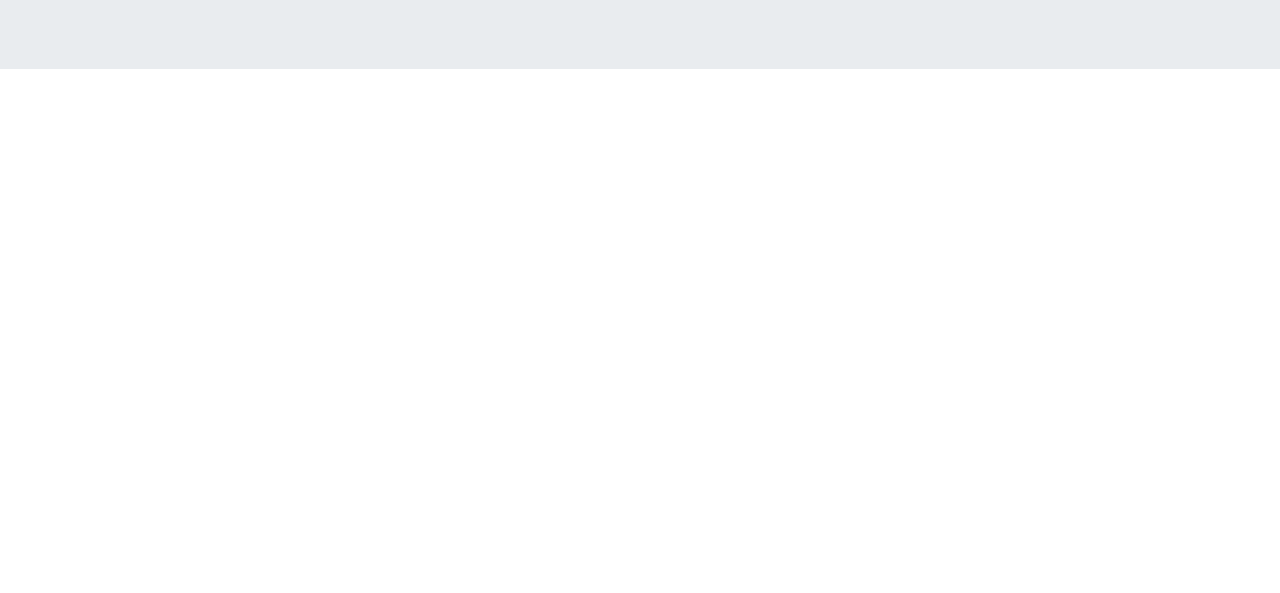
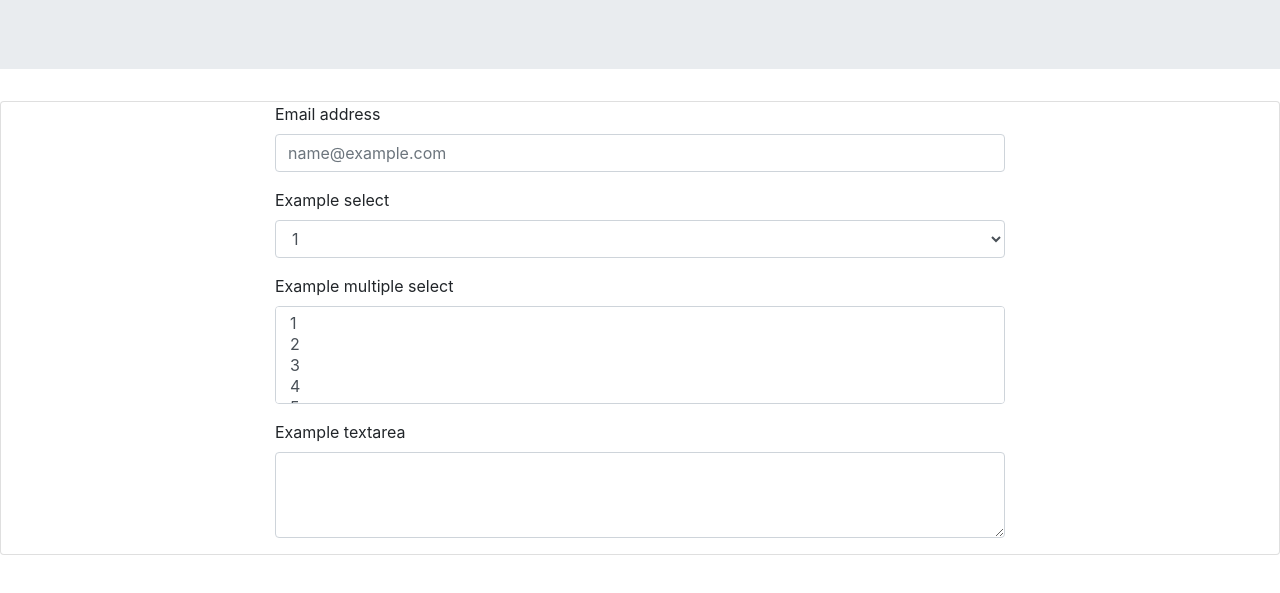
Before and after one commit to RicardoLRjr/NYT-Search_Scraper, a plain HTML site: page index.html in a window 1280 px wide. Shown: the part 115-708 px from the top of the page. Drawn offline with nearby package versions, Linux system fonts and the light colour scheme.

Commit message:
added a form

```diff
--- a/index.html
+++ b/index.html
@@ -9,13 +9,58 @@
         <!-- Image and text -->
         <div class="jumbotron jumbotron-fluid">
             <div class="container">
-                <i class="far fa-newspaper"></i>
+                <span style="font-size: 3em">
+                    <i class="far fa-newspaper"></i>
+                </span>
+
                 <h1 class="text-center">
                     New York Times Search
                 </h1>
 
             </div>
         </div>
+        <div class = "card">
+            <div class = "container">
+                <div class = "row">
+                    <div class = "col-2">
+
+                    </div>
+                    <div class = "col-8">
+                        <form>
+                            <div class="form-group">
+                              <label for="exampleFormControlInput1">Email address</label>
+                              <input type="email" class="form-control" id="exampleFormControlInput1" placeholder="name@example.com">
+                            </div>
+                            <div class="form-group">
+                              <label for="exampleFormControlSelect1">Example select</label>
+                              <select class="form-control" id="exampleFormControlSelect1">
+                                <option>1</option>
+                                <option>2</option>
+                                <option>3</option>
+                                <option>4</option>
+                                <option>5</option>
+                              </select>
+                            </div>
+                            <div class="form-group">
+                              <label for="exampleFormControlSelect2">Example multiple select</label>
+                              <select multiple class="form-control" id="exampleFormControlSelect2">
+                                <option>1</option>
+                                <option>2</option>
+                                <option>3</option>
+                                <option>4</option>
+                                <option>5</option>
+                              </select>
+                            </div>
+                            <div class="form-group">
+                              <label for="exampleFormControlTextarea1">Example textarea</label>
+                              <textarea class="form-control" id="exampleFormControlTextarea1" rows="3"></textarea>
+                            </div>
+                          </form>
+                    </div>
+                </div>
+            </div>
+        </div>
+
         <script
             src="https://code.jquery.com/jquery-3.4.1.min.js"
             integrity="sha256-CSXorXvZcTkaix6Yvo6HppcZGetbYMGWSFlBw8HfCJo="
```
